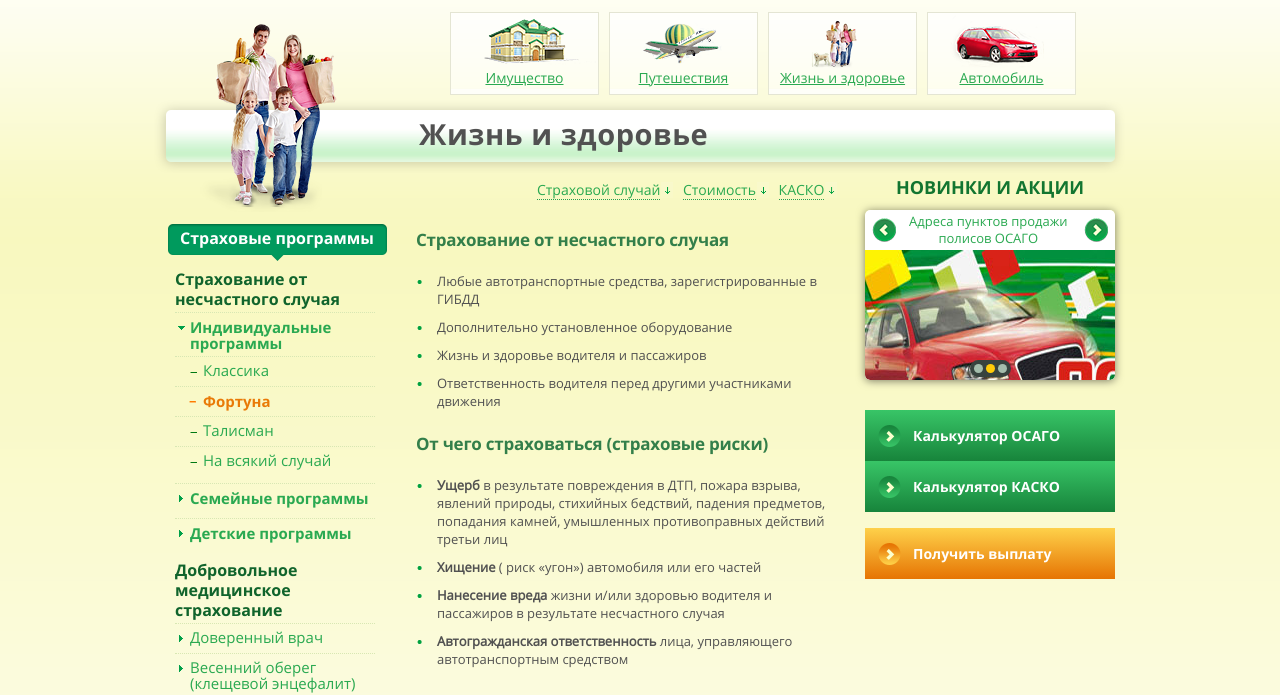
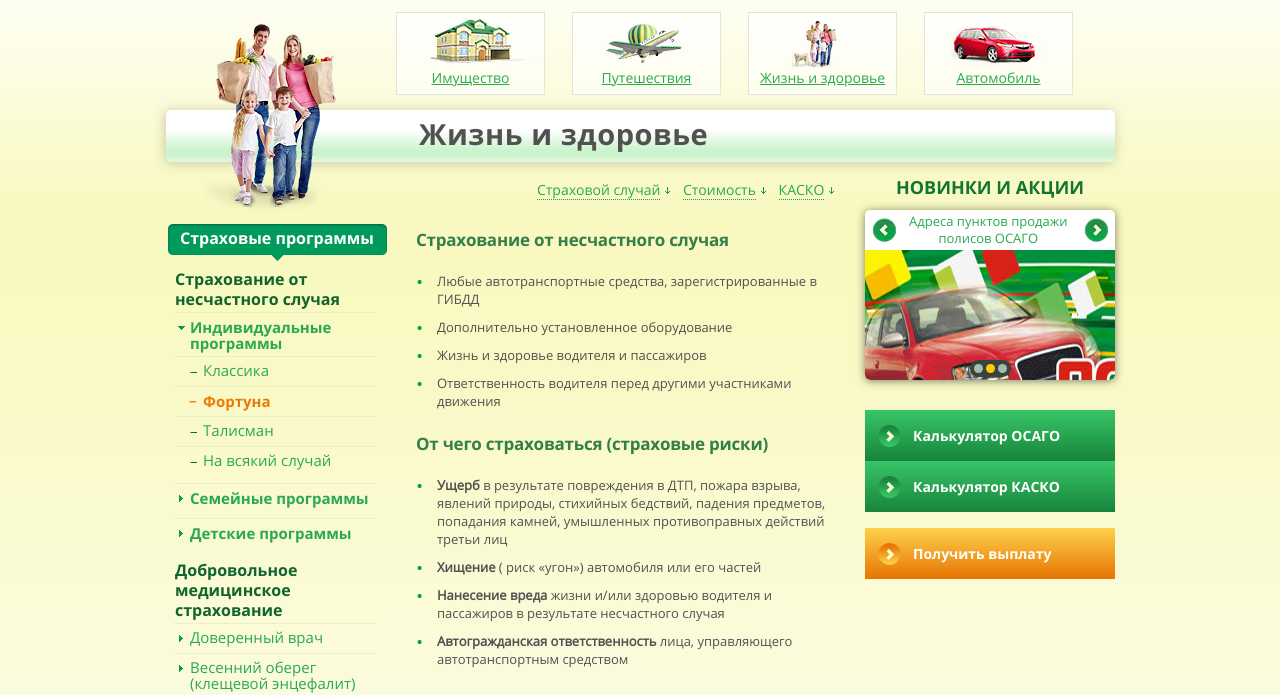
Before and after one commit to nanopeni/komestra-layout, a plain HTML site: page komestra/index-2-b-layout.html in a window 1280 px wide. Shown: the part 118-813 px from the top of the page. Drawn offline with Linux system fonts and the light colour scheme.

Commit message:
#2 type-one for 3-b icon margin increased

```diff
--- a/komestra/css/blocks.css
+++ b/komestra/css/blocks.css
@@ -1061,7 +1061,7 @@ h1 {
     width: 717px;
 }
 .content-menu ul {
-    padding-left: 285px;
+    padding-left: 231px;
     height: 200px;
     background-position: 0 -4px;
     background-repeat: no-repeat;
@@ -1072,7 +1072,7 @@ h1 {
 .content-menu li {
     float: left;
     height: 81px;
-    margin-right: 12px;
+    margin-right: 29px;
     width: 147px;
 }
 
```
Also changed, not shown: komestra/index-3-b.html (+2 -2 lines).
